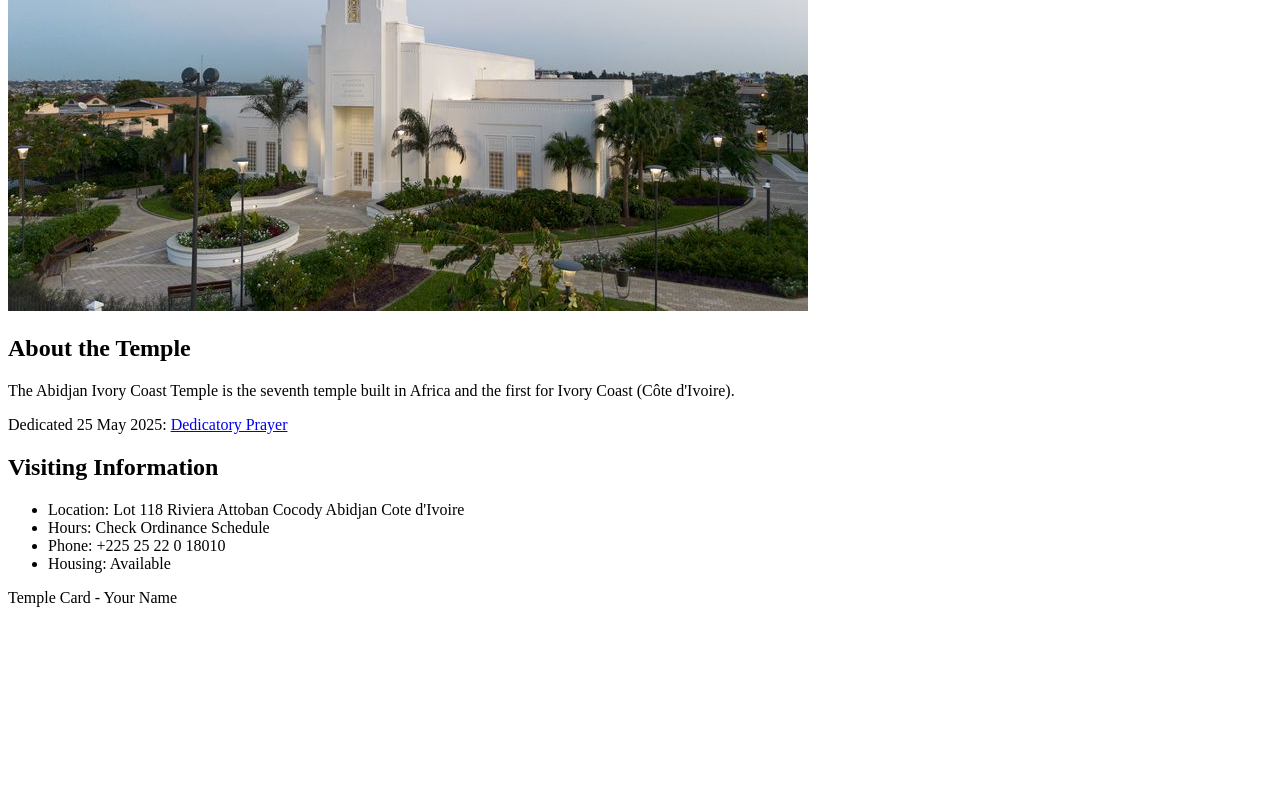
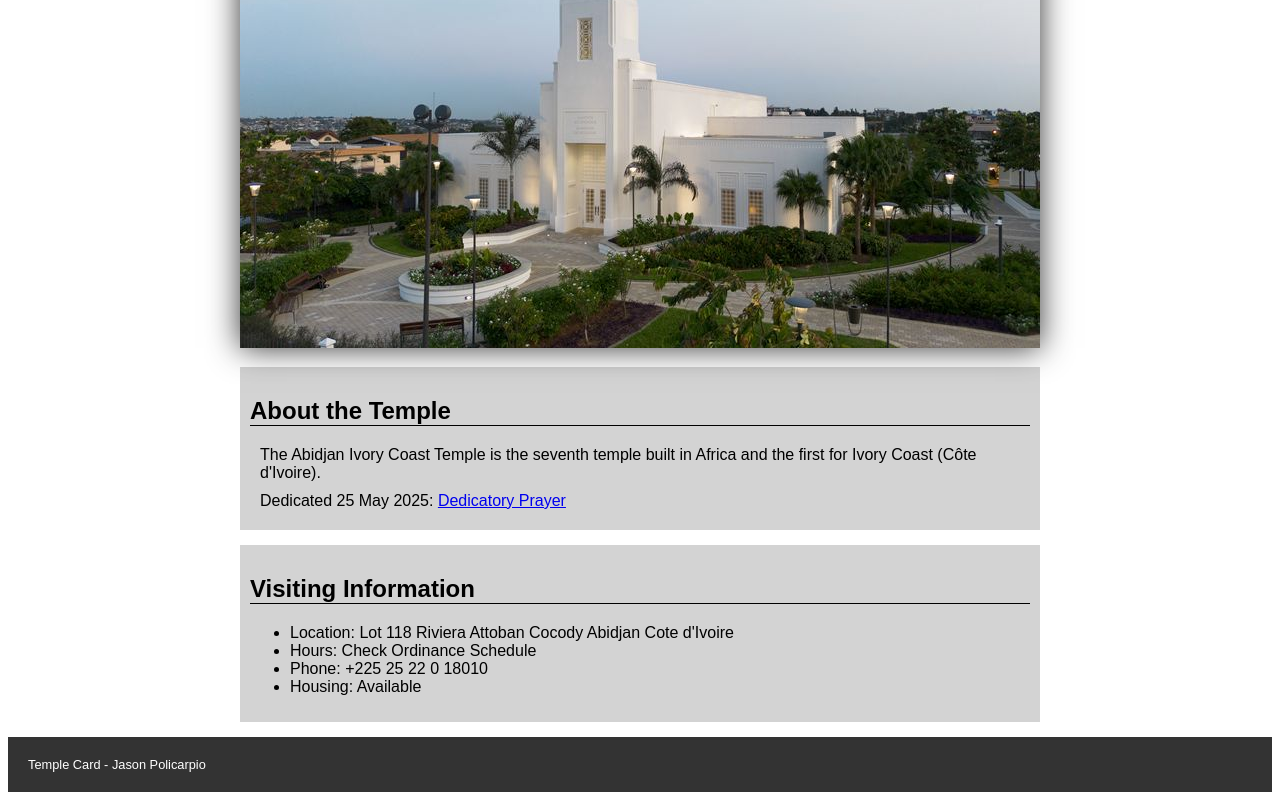
Before and after one commit to jasonpolicarpio-blip/wdd130, a plain HTML site: page week02/temple.html in a window 1280 px wide. Shown: the part 403-1203 px from the top of the page. Before the commit the page ends 1026 px from the top, so only its background shows below. Drawn offline with Linux system fonts and the light colour scheme.

Commit message:
Complete code along activity 2

```diff
--- /dev/null
+++ b/week02/styles/temple.css
@@ -0,0 +1,42 @@
+body {
+    font-family: Arial, Helvetica, sans-serif;
+}
+
+header,
+footer {
+    background-color: #333333;
+    color: white;
+    padding: 10px;
+}
+
+header {
+    font-size: 1.25rem;
+}
+
+footer {
+    font-size: 0.8rem;
+
+}
+
+section {
+    background-color: lightgray;
+    padding: 10px;
+    margin: 15px auto;
+}
+
+main {
+    margin: 0 auto;
+    max-width: 800px;
+}
+
+h2 {
+    border-bottom: 1px solid black;
+}
+
+picture img {
+    box-shadow: 0 0 30px #333333;
+}
+
+p {
+    margin: 10px;
+}
--- a/week02/temple.html
+++ b/week02/temple.html
@@ -5,6 +5,7 @@
     <meta charset="UTF-8">
     <meta name="viewport" content="width=device-width, initial-scale=1.0">
     <title>Temple Card - Abidjan Cote d'Ivoire</title>
+    <link rel="stylesheet" href="styles/temple.css">
 </head>
 
 <body>
@@ -35,7 +36,7 @@
         </section>
     </main>
     <footer>
-        <p>Temple Card - Your Name</p>
+        <p>Temple Card - Jason Policarpio</p>
     </footer>
 </body>
 
```
